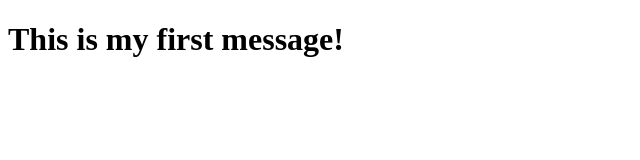
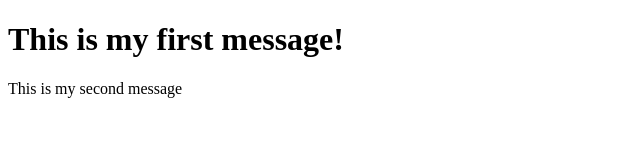
Before and after one commit to alperece/FbW10test1, a plain HTML site: page index.html in a window 1280 px wide. Shown: the whole page, without its empty margins (0-640 px from the left). Drawn offline with Linux system fonts and the light colour scheme.

Commit message:
2nd commit

```diff
--- a/index.html
+++ b/index.html
@@ -7,8 +7,13 @@
     <title>Git Test</title>
 </head>
 <body>
+        <!-- Example 1 -->
+    <h1> This is my first message!</h1>
 
-    <h1> This is my first message!</h1>
+        <!-- Example 2 -->
+    <p> This is my second message </p>
+
+
 
 </body>
 </html>
```
